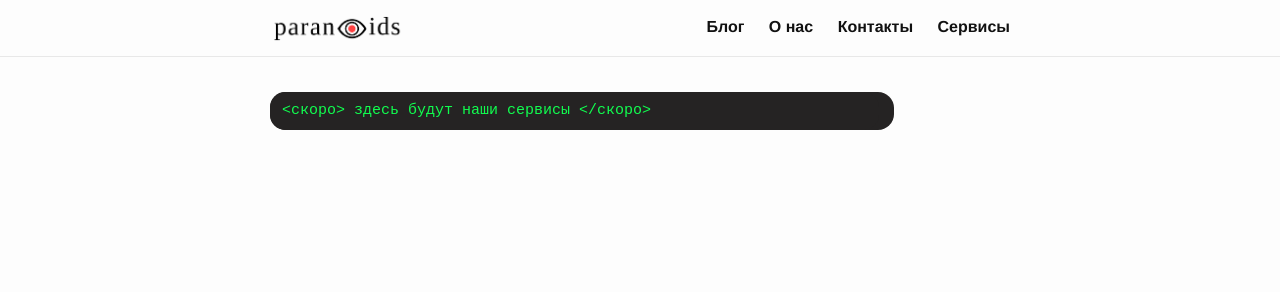
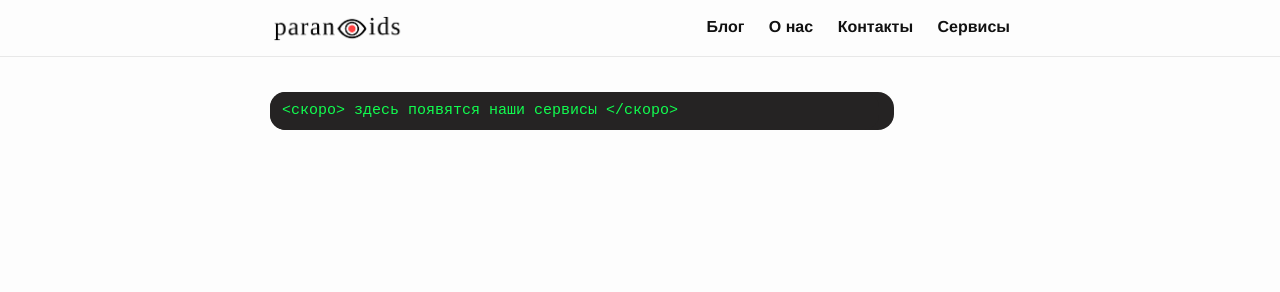
Before and after one commit to 2b7E1n6D0e5R7/2b7E1n6D0e5R7.github.io, a Jekyll site: the page built from _pages/services.md, in a window 1280 px wide. Shown: the top 292 px of the page. Built offline with Jekyll 4.4.1, drawn with Linux system fonts in a browser that asks for light colours.

Commit message:
Update services.md

````diff
--- a/_pages/services.md
+++ b/_pages/services.md
@@ -4,5 +4,5 @@ title: Сервисы
 permalink: /services/
 ---
 ```
-<скоро> здесь будут наши сервисы </скоро>
+<скоро> здесь появятся наши сервисы </скоро>
 ```
````
